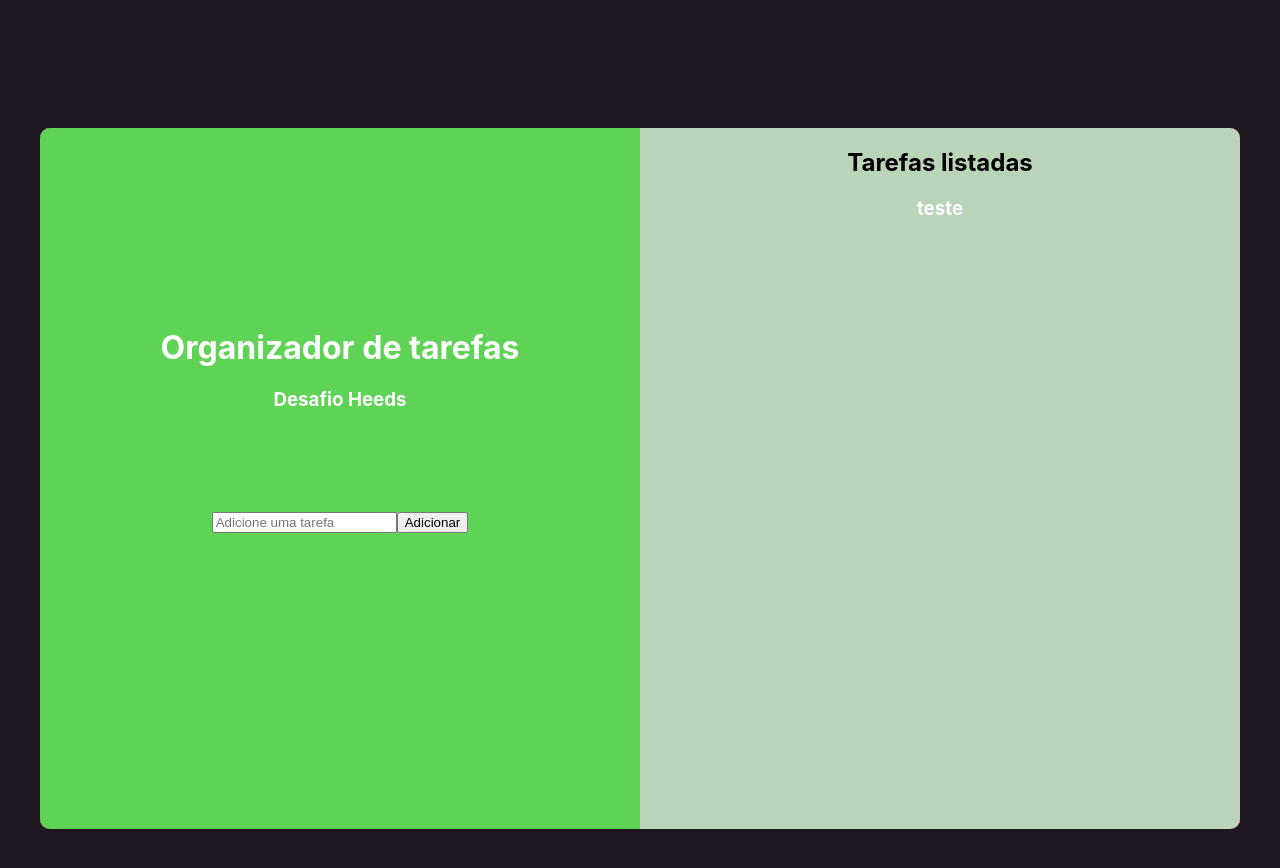
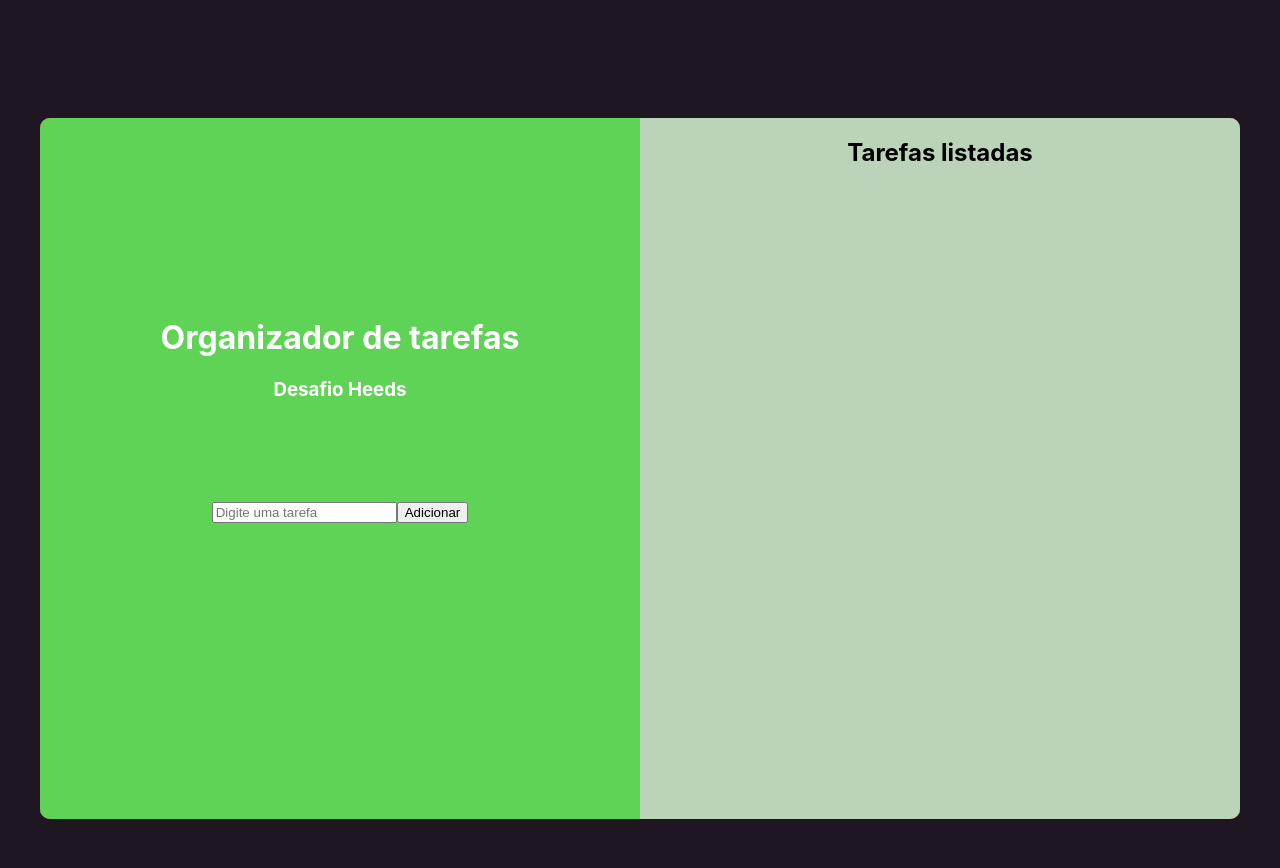
Before and after one commit to wilembergson/desafio-estagio-ts, a React (Create React App) app: page / in a window 1280 px wide. Shown: the top 868 px of the page. Built offline with nearby package versions, Linux system fonts and the light colour scheme.

Commit message:
Cadastrando tarefas

```diff
--- a/src/App.css
+++ b/src/App.css
@@ -5,7 +5,7 @@
     min-height: 700px;
     background: #edeef3;
     text-align: center;
-    margin: 128px auto;
+    margin: 118px auto;
     border-radius: 10px;
     overflow: hidden;
 }
--- /dev/null
+++ b/src/components/TarefasForm/TarefasForm.jsx
@@ -0,0 +1,43 @@
+import React, { useState } from 'react'
+
+export default function TarefasForm(props){
+
+    const [countId, setCountId] = useState(1)
+    const [entrada, setEntrada] = useState()
+
+
+    const handleChange = e => {
+        setEntrada(e.target.value)
+    }
+
+    const handleSubmit = e => {
+        e.preventDefault()
+
+        let n = countId + 1
+        setCountId(n)
+
+        props.onSubmit({
+            id: countId ,
+            texto: entrada
+        })
+        setEntrada('')
+    }
+
+    return(
+        <div className="lado-esquerdo">
+            <h1>Organizador de tarefas</h1>
+            <h3>Desafio Heeds</h3>
+            <form className="tarefa-form" onSubmit={handleSubmit}>
+                <input
+                    type="text"
+                    placeholder="Digite uma tarefa"
+                    value={entrada}
+                    name="text"
+                    className="tarefa-input"
+                    onChange={handleChange}
+                />
+                <button className="botao-adicionar">Adicionar</button>
+            </form>
+        </div>
+    )
+}
--- a/src/components/inicial/Inicial.tsx
+++ b/src/components/inicial/Inicial.tsx
@@ -1,20 +1,35 @@
+import { useState } from 'react'
 import './Inicial.css'
 
+import TarefasForm from '../TarefasForm/TarefasForm'
+
+type task = {
+    id: number,
+    texto: string
+
+}
+
 export default function Inicial(){
+    const [tarefas, setTarefas] = useState<task[]>([])
+
+    const adicionar = (tarefa: task) => {
+        if(!tarefa.texto || /^\s*$/.test(tarefa.texto)){
+            return
+        }
+
+        const novasTarefas = [tarefa, ...tarefas]
+        setTarefas(novasTarefas)
+    }
+
     return(
         <div className="inicial">
-            <div className="lado-esquerdo">
-                <h1>Organizador de tarefas</h1>
-                <h3>Desafio Heeds</h3>
-                <form>
-                    <input placeholder="Adicione uma tarefa"/>
-                    <button className="botao-adicionar">Adicionar</button>
-                </form>
-            </div>
+            <TarefasForm onSubmit={adicionar}/>
 
             <div className="lado-direito">
                 <h2>Tarefas listadas</h2>
-                <h3>teste</h3>
+                {tarefas.map(t=>(
+                 <div>ID:{t.id}, {t.texto}</div>
+                ))}
             </div>
         </div>
     )
```
